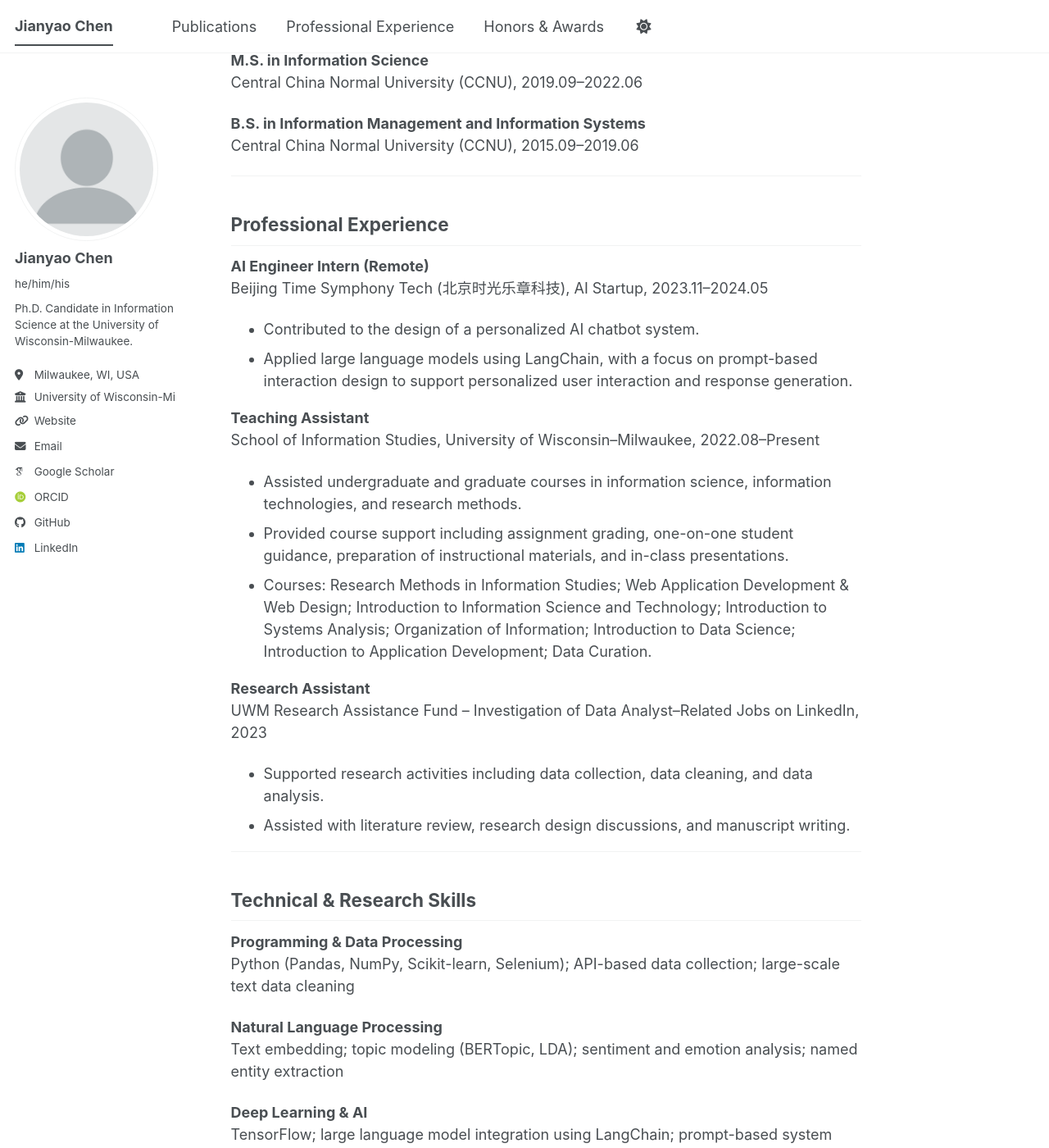
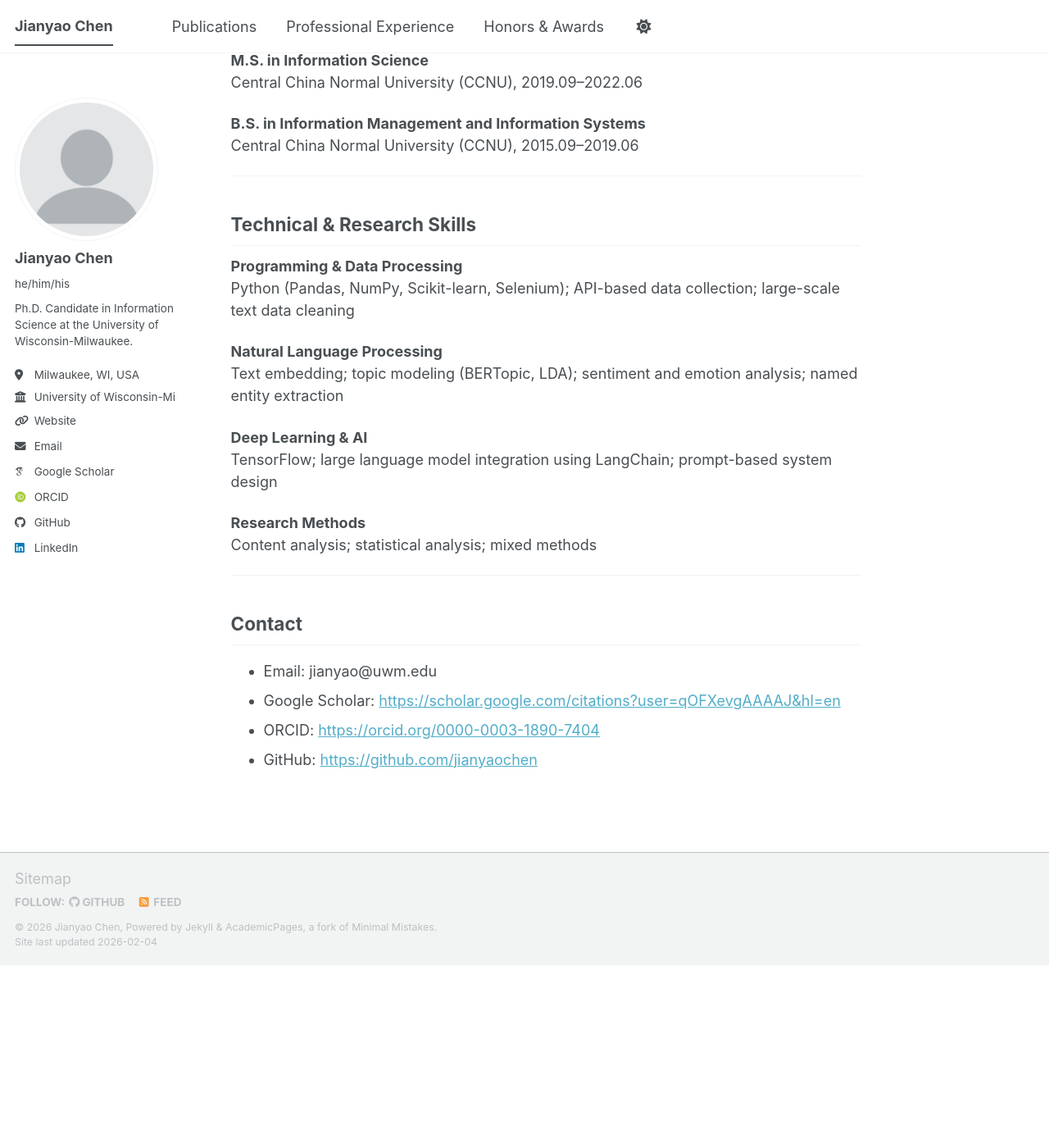
Before and after one commit to JianyaoChen/JianyaoChen.github.io, a Jekyll site: the page built from _pages/about.md, in a window 1280 px wide and 1400 px high, scrolled down 1115 px. Shown: the whole window at 82% size. Built offline with Jekyll 4.4.1, drawn with Linux system fonts in a browser that asks for light colours; some web fonts are replaced; a script bundle is joined from its source files by our own code; library files that are not in the unit come from our copies; after the commit the page ends 2292 px from its top, so only the background shows below that; some of the changed text lies outside the part shown.

Commit message:
Update about.md

```diff
--- a/_pages/about.md
+++ b/_pages/about.md
@@ -41,25 +41,6 @@ Central China Normal University (CCNU), 2019.09–2022.06
 **B.S. in Information Management and Information Systems**
 Central China Normal University (CCNU), 2015.09–2019.06
 
----
-
-## Professional Experience
-
-**AI Engineer Intern (Remote)**
-Beijing Time Symphony Tech (北京时光乐章科技), AI Startup, 2023.11–2024.05
-- Contributed to the design of a personalized AI chatbot system.
-- Applied large language models using LangChain, with a focus on prompt-based interaction design to support personalized user interaction and response generation.
-
-**Teaching Assistant**
-School of Information Studies, University of Wisconsin–Milwaukee, 2022.08–Present
-- Assisted undergraduate and graduate courses in information science, information technologies, and research methods.
-- Provided course support including assignment grading, one-on-one student guidance, preparation of instructional materials, and in-class presentations.
-- Courses: Research Methods in Information Studies; Web Application Development & Web Design; Introduction to Information Science and Technology; Introduction to Systems Analysis; Organization of Information; Introduction to Data Science; Introduction to Application Development; Data Curation.
-
-**Research Assistant**
-UWM Research Assistance Fund – Investigation of Data Analyst–Related Jobs on LinkedIn, 2023
-- Supported research activities including data collection, data cleaning, and data analysis.
-- Assisted with literature review, research design discussions, and manuscript writing.
 
 ---
 
@@ -77,18 +58,6 @@ TensorFlow; large language model integration using LangChain; prompt-based syste
 **Research Methods**
 Content analysis; statistical analysis; mixed methods
 
----
-## Honors & Awards
-
-- **UWM Graduate Student Excellence Fellowship**, 2025
-- **UWM SOIS Ph.D. Scholarship**, 2024, 2025
-- **UWM SOIS Ph.D. Diversity General Scholarship Fund**, 2023
-- **UWM SOIS CGSA Information Studies Scholarship**, 2022
-- **UWM Chancellor’s Award**, 2022, 2023
-- **Chinese National Scholarship**, 2021
-- **CCNU Excellent Graduate Scholarship**, 2020–2022
-- **CCNU Chancellor’s Award**, 2020
-- **CCNU Excellent Undergraduate Student Scholarship**, 2018
 
 
 ---
```
